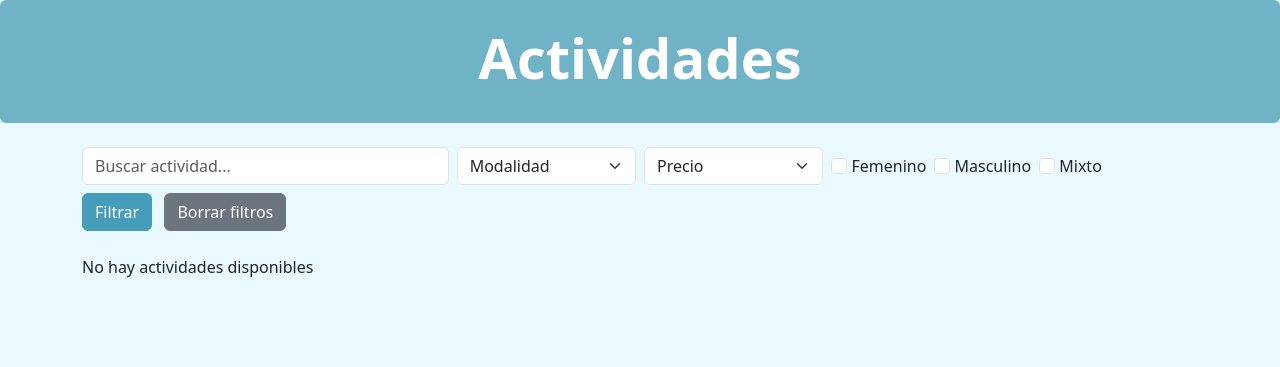
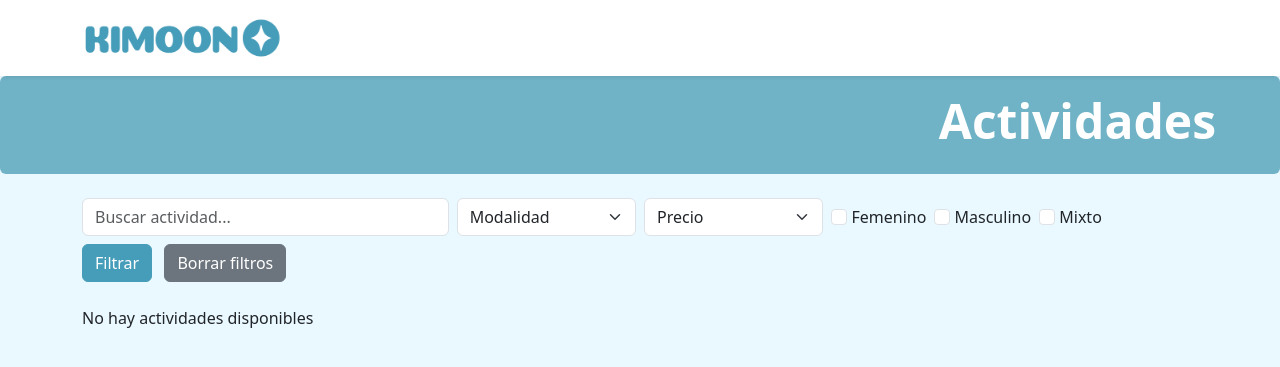
Before and after one commit to CandynightJ/Kimoon, a Django app: page /buscador/ in a window 1280 px wide. Shown: the top 367 px of the page. Run offline with Django 5.2, Linux system fonts and the light colour scheme; data that the repository does not hold is empty.

Commit message:
Kimoon V1.1 - Logo

```diff
--- a/buscador/static/buscador/css/inicio.css
+++ b/buscador/static/buscador/css/inicio.css
@@ -39,3 +39,16 @@
     background-color: #348eac !important;
     border-color: #348eac !important;
 }
+
+.barra-busqueda:focus {
+    border-color: #469dba !important;
+}
+
+.filtro:focus {
+    border-color: #469dba !important;
+}
+
+.check:checked {
+    background-color: #469dba;
+    border-color: #469dba;
+}
--- a/buscador/templates/buscador/inicio.html
+++ b/buscador/templates/buscador/inicio.html
@@ -7,14 +7,25 @@
     <meta name="viewport" content="width=device-width, initial-scale=1.0">
     <title>Kimoon</title>
     <meta name="description" content="¿Eres adolescente? Encuentra oportunidades perfectas para ti. Olimpiadas, concursos, cursos, talleres y más!">
+    <link rel="icon" type="image/png" href="{% static 'buscador/img/kimoon_icono.png' %}">
     <link href="https://cdn.jsdelivr.net/npm/bootstrap@5.3.3/dist/css/bootstrap.min.css" rel="stylesheet">
     <link href="{% static 'buscador/css/inicio.css' %}" rel="stylesheet">
 </head>
 <body class="cuerpo">
+    <nav class="navbar navbar-expand-lg navbar-light bg-white shadow-sm">
+        <div class="container">
+            <a class="navbar-brand fw-bold" href="{% url 'buscador:inicio_buscador' %}">
+                <img src="{% static 'buscador/img/kimoon_logo.png' %}"
+                    alt="Kimoon"
+                    height="50"
+                    class="me-1">
+            </a>
+        </div>
+    </nav>
     <main>
-        <section id="titulo" class="text-center mb-4">
-            <div class="p-4 rounded text-center panel-titulo">
-                <h1 class="display-4 fw-bold">Actividades</h1>
+        <section id="titulo" class="text-end mb-4">
+            <div class="p-3 rounded text-end panel-titulo">
+                <h1 class="display-5 fw-bold mx-5">Actividades</h1>
             </div>
         </section>
 
@@ -23,10 +34,10 @@
                 <form method="get">
                     <div class="row g-2 align-items-center">
                         <div class="col-md-4">
-                            <input type="text" id="busqueda" class="form-control" placeholder="Buscar actividad...">
+                            <input type="text" id="busqueda" class="form-control barra-busqueda" placeholder="Buscar actividad...">
                         </div>
                         <div class="col-md-2">
-                            <select name="modalidad" class="form-select">
+                            <select name="modalidad" class="form-select filtro">
                                 <option value="" disabled selected hidden>Modalidad</option>
                                 <option value="">-</option>
                                 <option value="P" {% if request.GET.modalidad == "P" %}selected{% endif %}>Presencial</option>
@@ -35,7 +46,7 @@
                             </select>
                         </div>
                         <div class="col-md-2">
-                            <select name="costo" class="form-select">
+                            <select name="costo" class="form-select filtro">
                                 <option value="" disabled selected hidden>Precio</option>
                                 <option value="">-</option>
                                 <option value="gratis" {% if request.GET.costo == "gratis" %}selected{% endif %}>Gratis</option>
@@ -44,15 +55,15 @@
                         </div>
                         <div class="col-md-4">
                             <div class="d-flex gap-2">
-                                <label class="form-check-label">
+                                <label class="form-check-label check">
                                     <input type="checkbox" name="genero" value="F" class="form-check-input" {% if "F" in generos_seleccionados %}checked{% endif %}>
                                     Femenino
                                 </label>
-                                <label class="form-check-label">
+                                <label class="form-check-label ckeck">
                                     <input type="checkbox" name="genero" value="M" class="form-check-input"{% if "M" in generos_seleccionados %}checked{% endif %}>
                                     Masculino
                                 </label>
-                                <label class="form-check-label">
+                                <label class="form-check-label check">
                                     <input type="checkbox" name="genero" value="T" class="form-check-input" {% if "T" in generos_seleccionados %}checked{% endif %}>
                                     Mixto
                                 </label>
```
Also changed, not shown: buscador/templates/buscador/detalles.html (+11 -1 lines), buscador/static/buscador/img/kimoon_icono.png (added), buscador/static/buscador/img/kimoon_logo.png (added).
